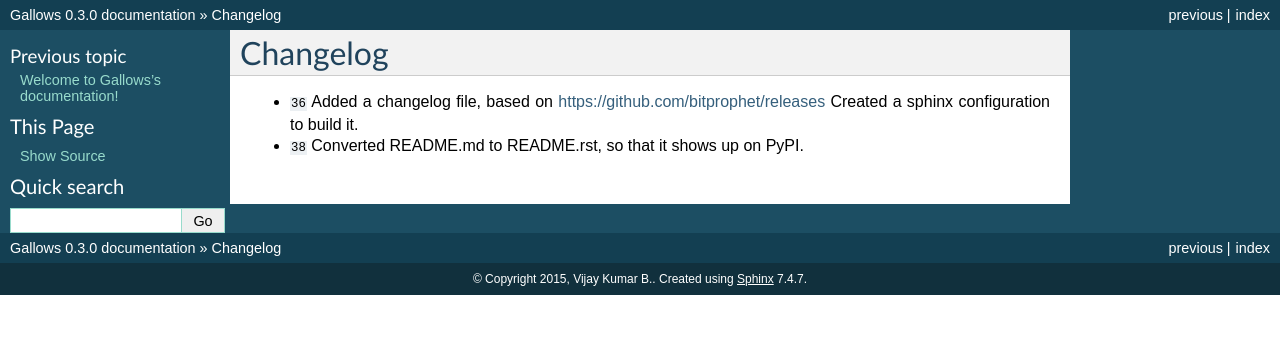
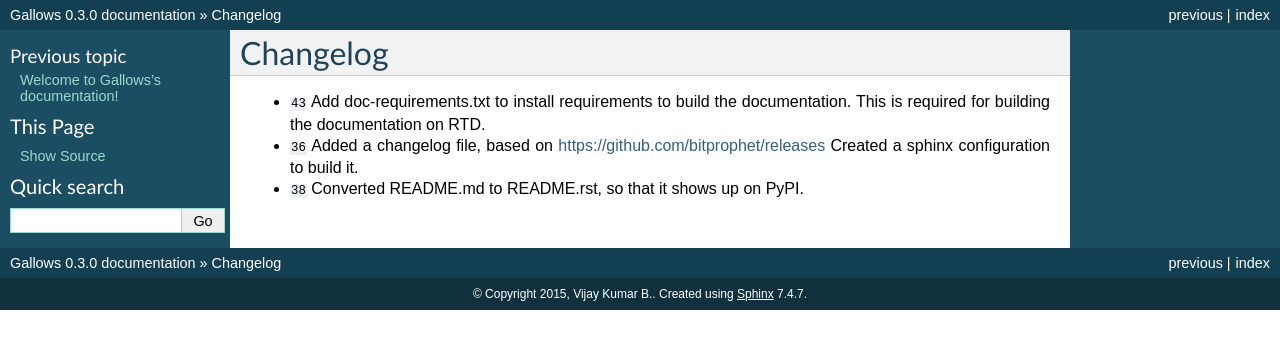
Before and after one commit to Chennaipy/hangman, a Sphinx documentation site: the page built from doc/changelog.rst, in a window 1280 px wide. Shown: the top 349 px of the page. Built offline with Sphinx 7.4.7, drawn with Linux system fonts in a browser that asks for light colours; cross-references to code outside the pages are shown as plain code.

Commit message:
Update changelog.
Update changelog with the doc-requirements.txt file addition for RTD.

```diff
--- a/doc/changelog.rst
+++ b/doc/changelog.rst
@@ -1,9 +1,13 @@
 Changelog
 =========
 
+* :support:`43` Add doc-requirements.txt to install requirements to
+  build the documentation. This is required for building the
+  documentation on RTD.
+
 * :support:`36` Added a changelog file, based on
-  https://github.com/bitprophet/releases Created a sphinx configuration
-  to build it.
+  https://github.com/bitprophet/releases Created a sphinx
+  configuration to build it.
 
 * :support:`38` Converted README.md to README.rst, so that it shows up
   on PyPI.
```
